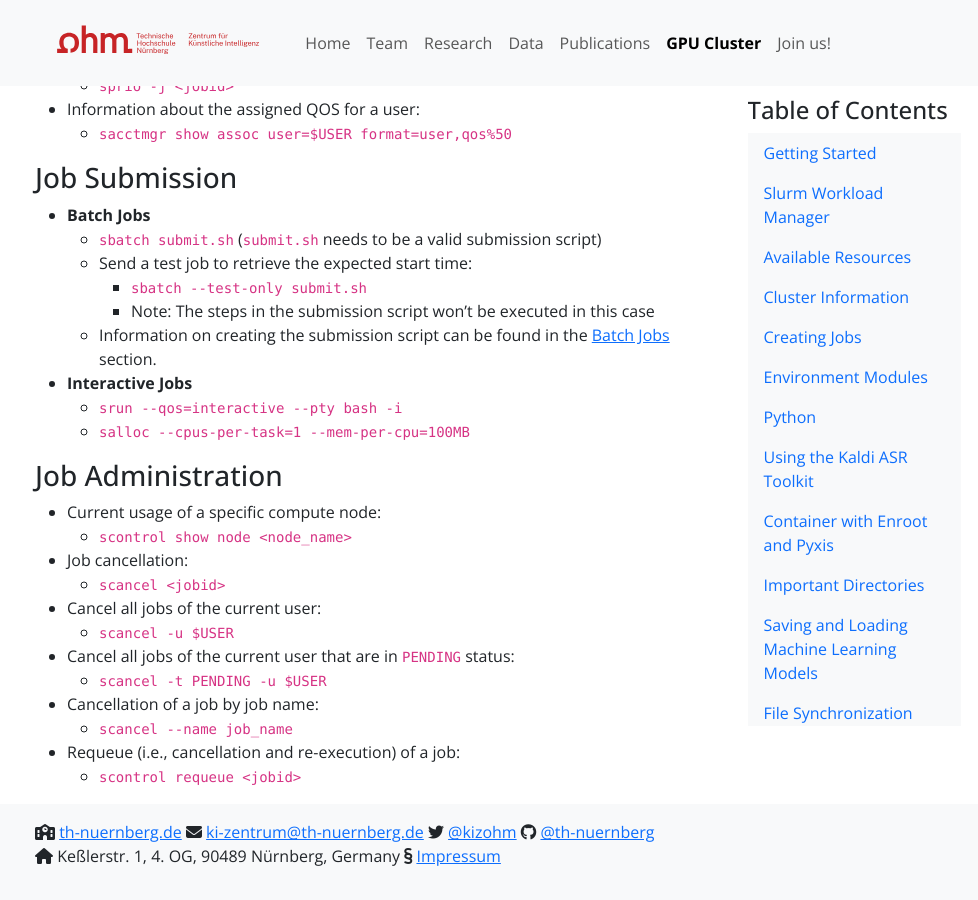
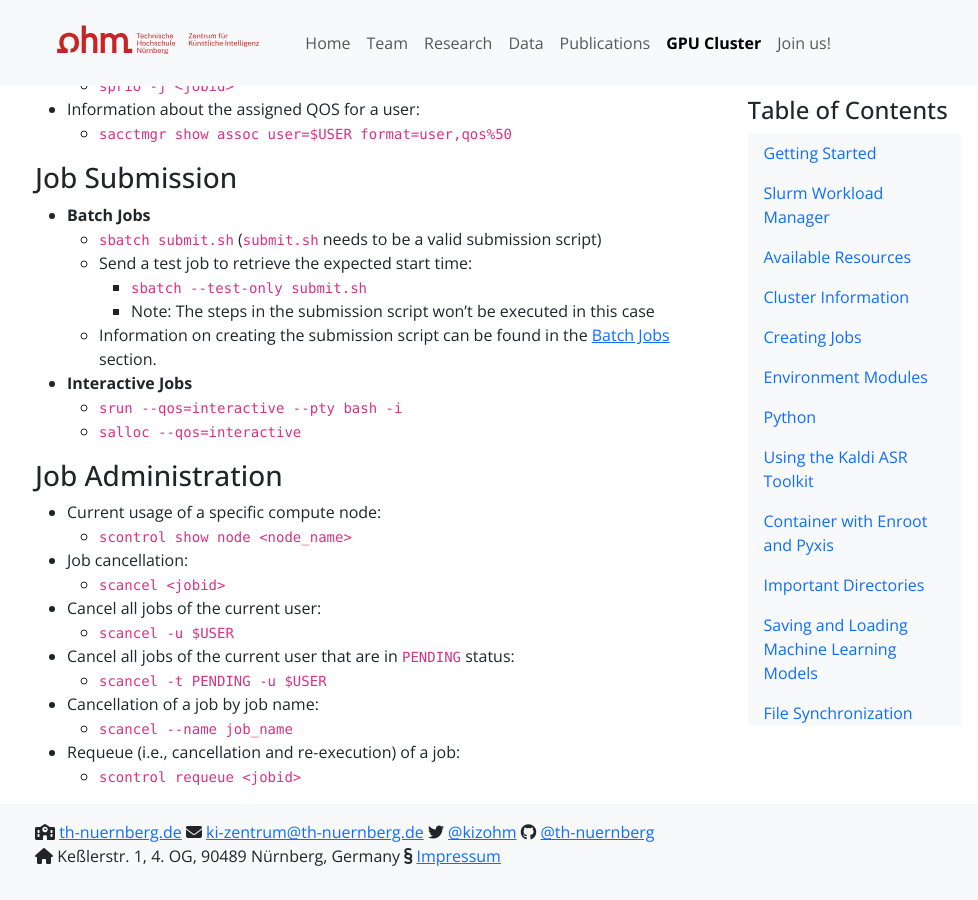
Before and after one commit to dwgnr/ki-zentrum.github.io, a Jekyll site: the page built from _pages/cluster/user-guide.md, in a window 1280 px wide and 900 px high, scrolled down 30330 px. Shown: the whole window, without its empty margins (142-1120 px from the left). Built offline with Jekyll 4.4.1, drawn with Linux system fonts in a browser that asks for light colours.

Commit message:
small changes

```diff
--- a/_pages/cluster/user-guide.md
+++ b/_pages/cluster/user-guide.md
@@ -1254,7 +1254,7 @@ This section lists some frequently used Slurm commands.
   - Information on creating the submission script can be found in the [Batch Jobs](#Batch-Jobs) section.
 - **Interactive Jobs**
   - `srun --qos=interactive --pty bash -i`
-  - `salloc --cpus-per-task=1 --mem-per-cpu=100MB`
+  - `salloc --qos=interactive`
 
 ### Job Administration
 
```
Also changed, not shown: _pages/cluster.md (+1 -1 lines).
